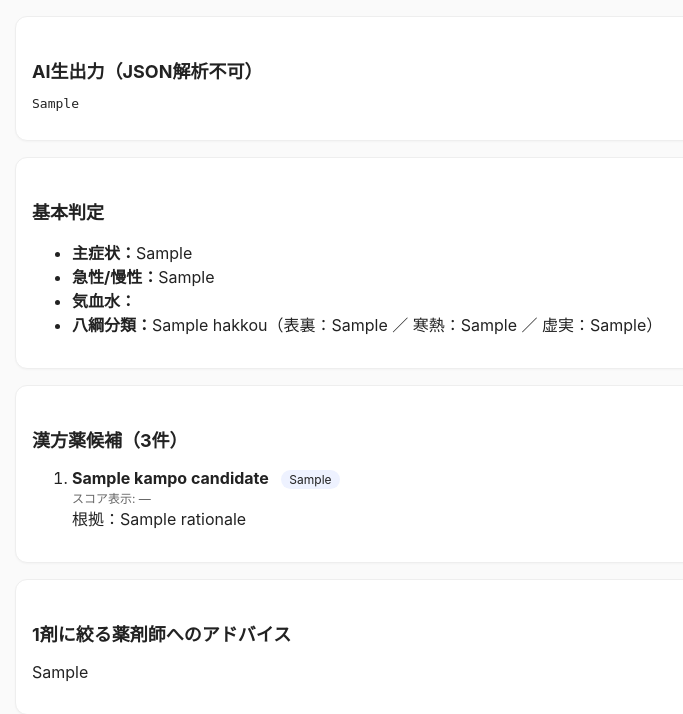
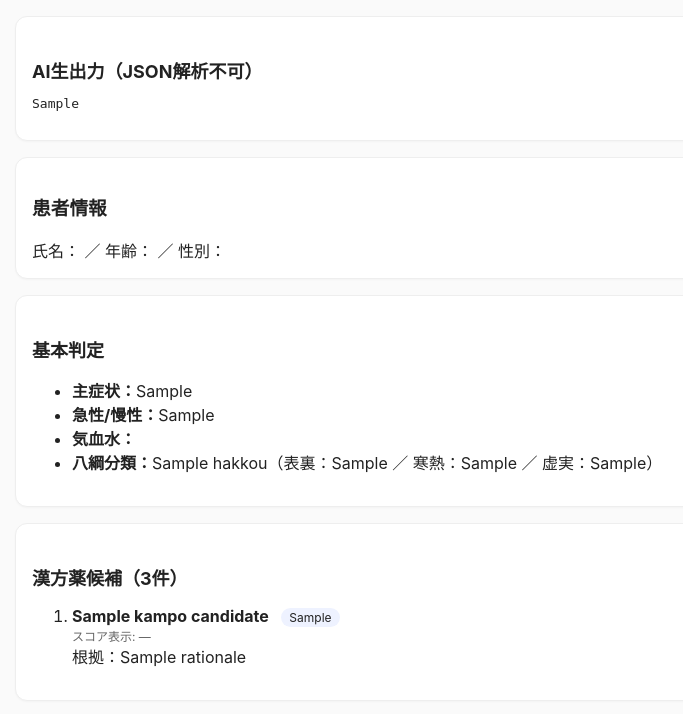
Before and after one commit to hamaatsu/kanpo_render_app, a Flask app: template templates/detail.html in a window 1280 px wide. Shown: the part 73-787 px from the top of the page, without its empty margins (191-874 px from the left). Run offline with Flask 3, Linux system fonts and the light colour scheme; the template is opened without the code that fills it: most values are stand-ins (such as "Sample title", 1, 10 or a date in 2020).

Commit message:
Add files via upload

```diff
--- a/templates/detail.html
+++ b/templates/detail.html
@@ -30,6 +30,18 @@
     {% endif %}
 
     {% if result %}
+    <section class="card">
+  <h3>患者情報</h3>
+  {% set pm = result.patient_meta if result and result.patient_meta else None %}
+  <div>
+    氏名：
+    <b>{{ (form.name or form["氏名"]) if form else (pm.name if pm else "") }}</b>
+    ／ 年齢：
+    <b>{{ (form.age) if form else (pm.age if pm else "") }}</b>
+    ／ 性別：
+    <b>{{ (form.gender or form.sex or form["性別"]) if form else (pm.gender if pm else "") }}</b>
+  </div>
+</section>
       <section>
         <h2>基本判定</h2>
         <ul>
```
